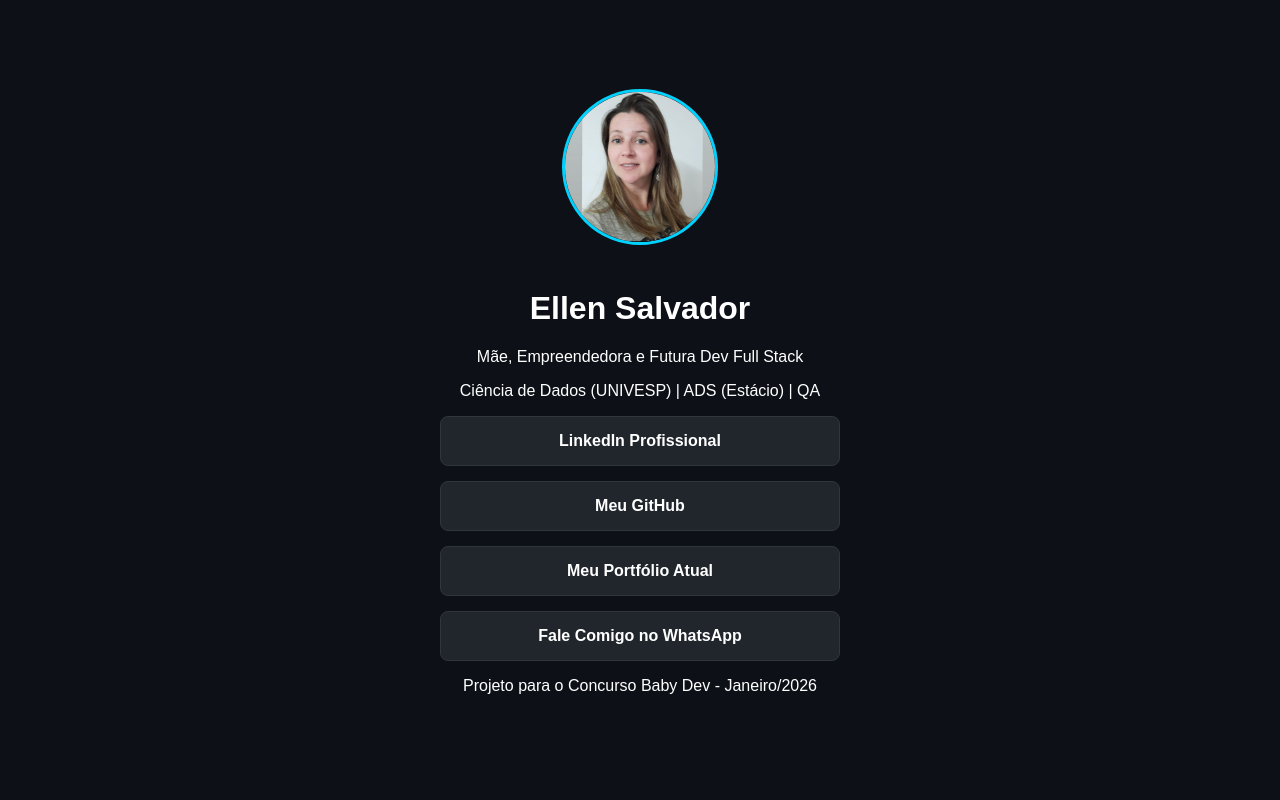
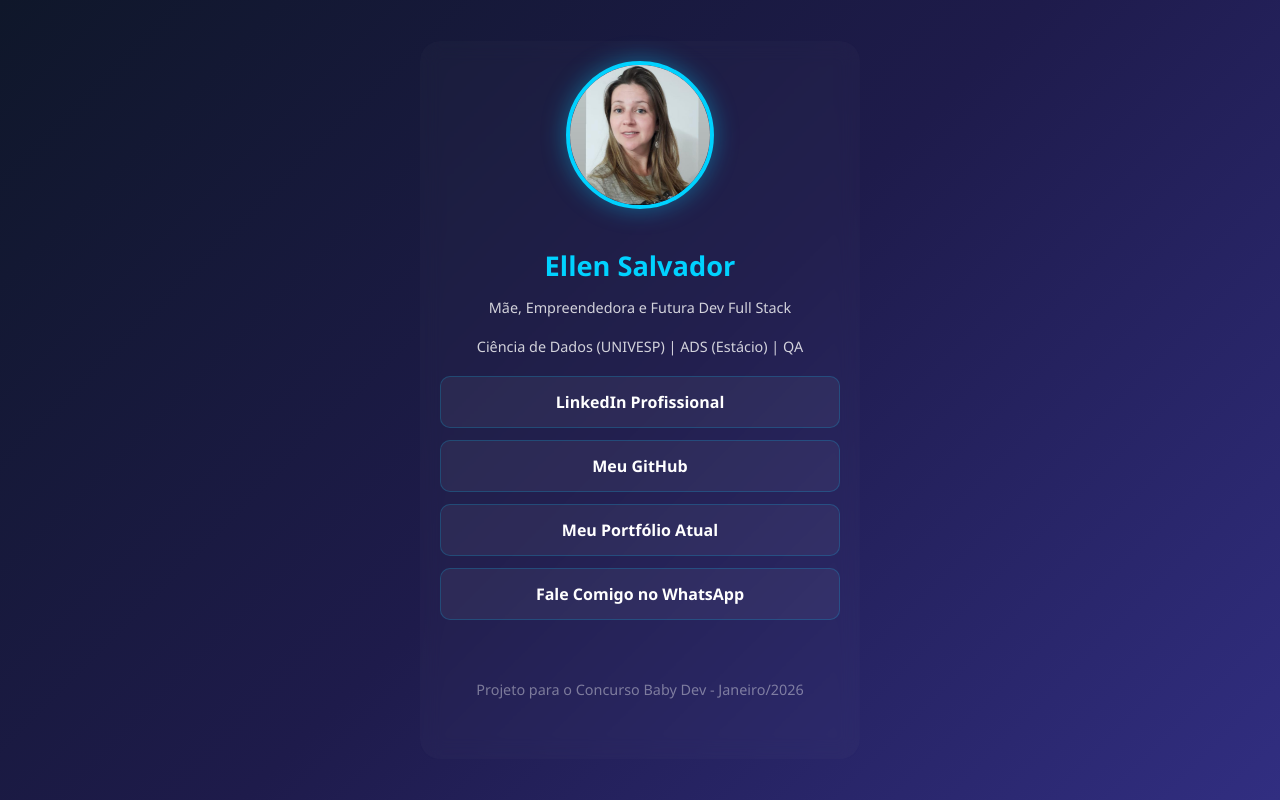
Before and after one commit to ellencsalvador/Projeto-Baby-Dev-Janeiro, a plain HTML site: page index.html in a window 1280 px wide. Drawn offline with Linux system fonts and the light colour scheme.

Commit message:
Add files via upload

```diff
--- a/style.css
+++ b/style.css
@@ -1,8 +1,8 @@
-/* Configuração Geral */
+/* Configuração do Fundo com Degradê Profissional */
 body {
-    background-color: #0d1117; /* Fundo escuro estilo GitHub */
+    background: linear-gradient(135deg, #0f172a 0%, #1e1b4b 50%, #312e81 100%);
     color: white;
-    font-family: Arial, sans-serif;
+    font-family: 'Segoe UI', Tahoma, Geneva, Verdana, sans-serif;
     display: flex;
     justify-content: center;
     align-items: center;
@@ -14,43 +14,68 @@ main {
     text-align: center;
     max-width: 400px;
     width: 90%;
+    padding: 20px;
+    background: rgba(255, 255, 255, 0.02); /* Leve transparência no fundo do conteúdo */
+    border-radius: 20px;
+    backdrop-filter: blur(10px);
 }
 
-/* Domando a Foto Gigante */
+/* Foto com a borda Cyan (Ciano) do seu portfólio */
 .profile-pic {
-    width: 150px; /* Tamanho controlado */
-    height: 150px;
-    border-radius: 50%; /* Deixa a foto redonda */
+    width: 140px;
+    height: 140px;
+    border-radius: 50%;
     object-fit: cover;
-    border: 3px solid #00d2ff; /* Borda azul para destacar */
+    border: 4px solid #00d2ff;
+    box-shadow: 0 0 25px rgba(0, 210, 255, 0.4);
+    margin-bottom: 15px;
+}
+
+h1 {
+    font-size: 1.7rem;
+    margin-bottom: 5px;
+    color: #00d2ff; /* Nome na cor principal */
+}
+
+p {
+    font-size: 0.9rem;
+    opacity: 0.8;
     margin-bottom: 20px;
 }
 
-/* Estilizando a Lista de Links */
+/* Estilo dos Botões - Modernos e Coloridos */
 ul {
     list-style: none;
     padding: 0;
 }
 
 li {
-    margin: 15px 0;
+    margin: 12px 0;
 }
 
 a {
     display: block;
-    background-color: #21262d;
+    background: rgba(255, 255, 255, 0.05);
     color: white;
-    padding: 15px;
+    padding: 14px;
     text-decoration: none;
-    border-radius: 8px;
-    border: 1px solid #30363d;
-    transition: 0.3s;
-    font-weight: bold;
+    border-radius: 10px;
+    border: 1px solid rgba(0, 210, 255, 0.2);
+    transition: all 0.4s ease;
+    font-weight: 600;
 }
 
-/* Efeito ao passar o mouse - Mostra que você sabe CSS! */
+/* Efeito de Hover: Aqui entra o degradê do seu portfólio */
 a:hover {
-    background-color: #30363d;
-    transform: scale(1.05);
-    color: white;
+    background: linear-gradient(90deg, #00d2ff 0%, #9d4edd 100%);
+    transform: translateY(-4px);
+    box-shadow: 0 8px 15px rgba(157, 78, 221, 0.3);
+    border-color: transparent;
 }
+
+footer {
+    margin-top: 60px; /* Aumentei de 25px para 60px para dar esse espaço que você quer */
+    font-size: 0.75rem;
+    opacity: 0.5;
+    padding-bottom: 20px; /* Adicionei um espaço extra no fundo para não colar na borda da tela */
+}
```
Also changed, not shown: index.html (line endings or trailing spaces), 1 other file.
